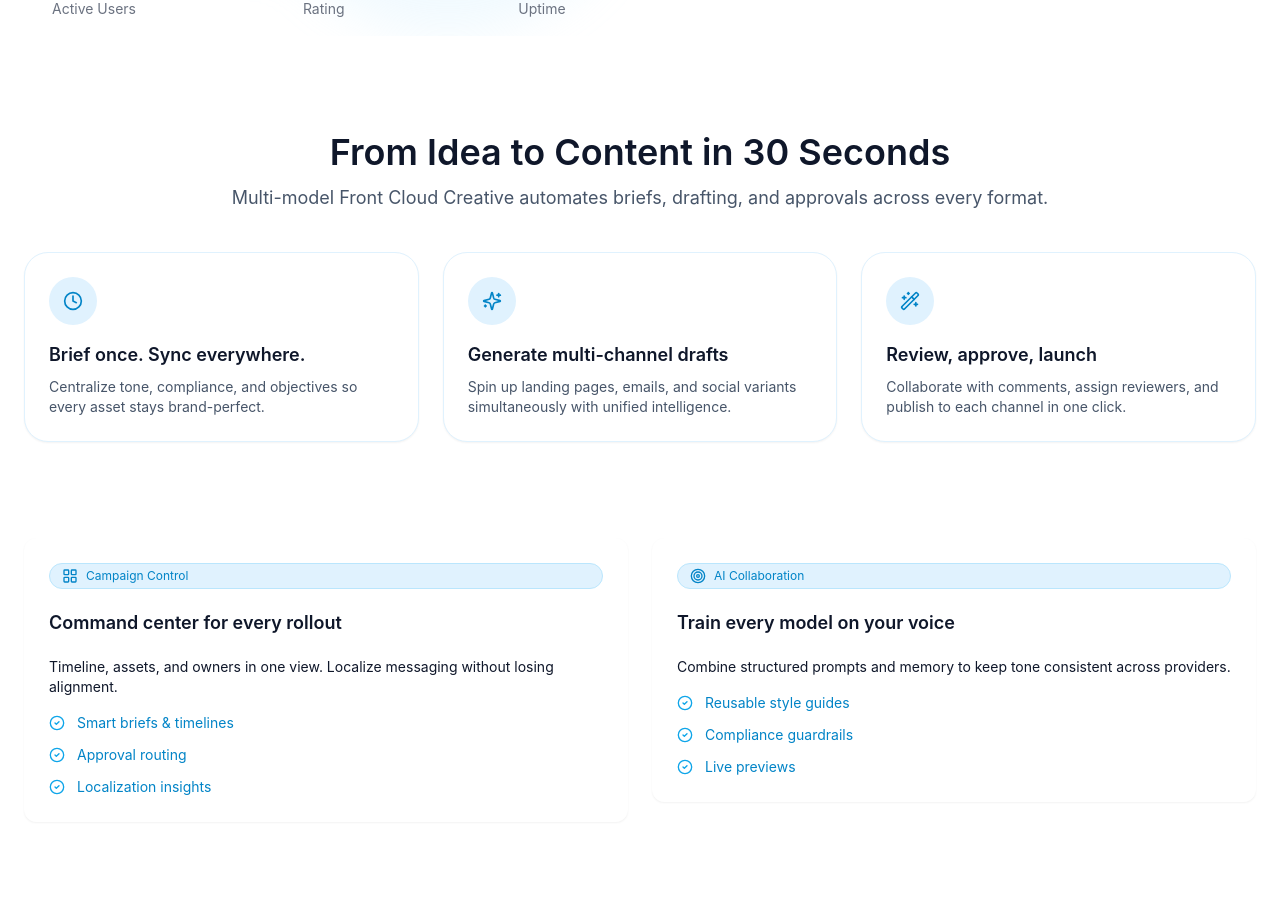
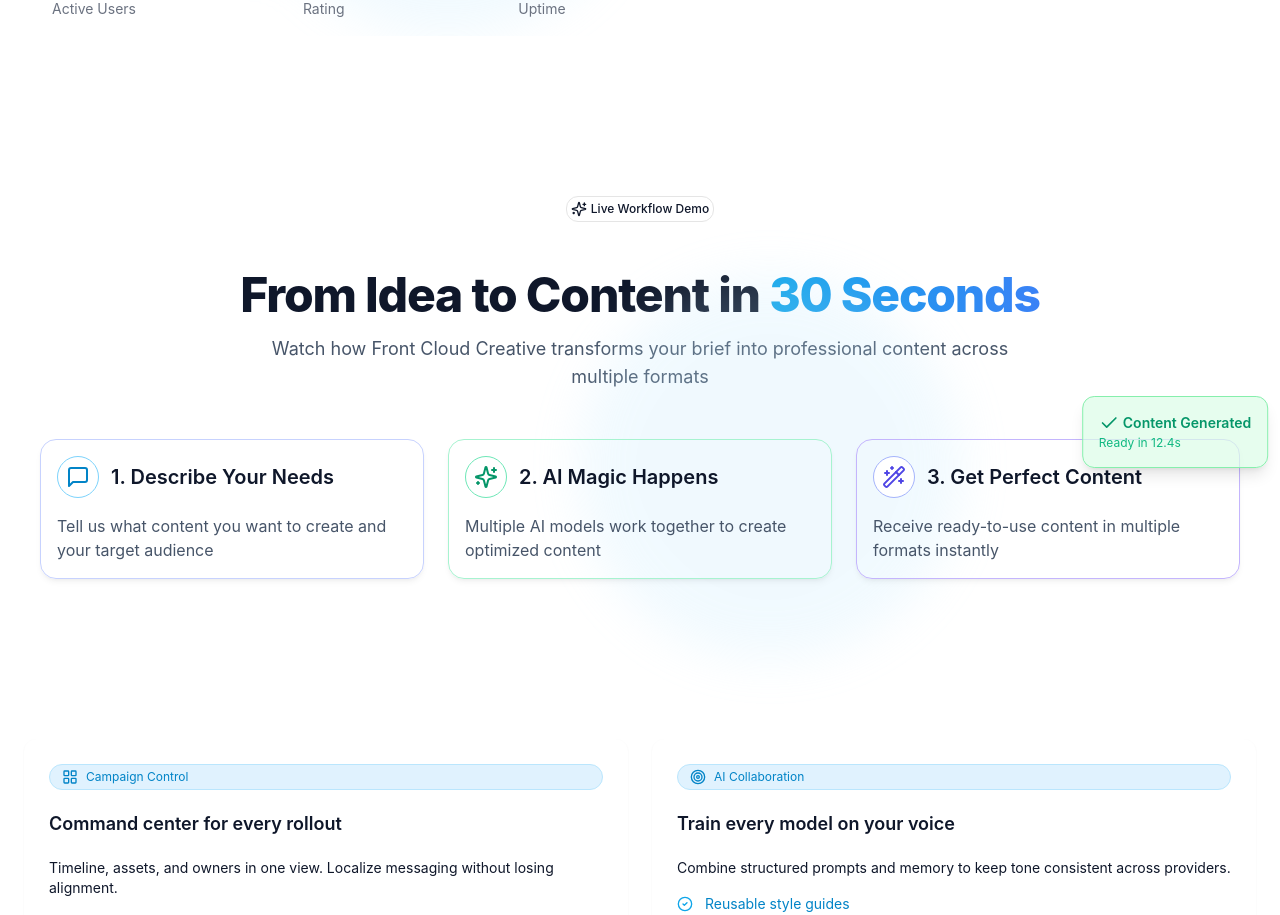
Before and after one commit to creator-cell/font-cloud-creative, a Next.js app in the folder apps/web/: page / in a window 1280 px wide. Shown: the part 860-1775 px from the top of the page. Built offline with nearby package versions, Linux system fonts and the light colour scheme.

Commit message:
Build Live work flow demo

```diff
--- /dev/null
+++ b/apps/web/components/helpers/WorkDemo.tsx
@@ -0,0 +1,148 @@
+import {
+  Check,
+  Sparkles,
+  Wand2,
+  MessageSquare,
+  CheckCircle2,
+} from "lucide-react";
+import React from "react";
+import { motion } from "framer-motion";
+
+const CardTitle = ({ children, className }) => (
+  <h4 className={`text-lg font-semibold ${className}`}>{children}</h4>
+);
+
+const fadeIn = (delay = 0, offset = 40) => ({
+  initial: { opacity: 0, y: offset },
+  whileInView: { opacity: 1, y: 0 },
+  transition: { duration: 0.6, ease: "easeOut", delay },
+  viewport: { once: true, amount: 0.3 },
+});
+
+const WorkDemo = () => {
+  const workflowSteps = [
+    {
+      title: "1. Describe Your Needs",
+      description:
+        "Tell us what content you want to create and your target audience",
+      Icon: MessageSquare,
+      iconColor: "text-sky-600",
+      borderColor: "border-sky-300",
+      bgColor: "bg-white",
+      style: {
+        border: "1px solid #c7d2fe",
+      },
+    },
+    {
+      title: "2. AI Magic Happens",
+      description:
+        "Multiple AI models work together to create optimized content",
+      Icon: Sparkles,
+      iconColor: "text-emerald-600",
+      borderColor: "border-emerald-300",
+      bgColor: "bg-white",
+      style: {
+        border: "1px solid #a7f3d0",
+      },
+    },
+    {
+      title: "3. Get Perfect Content",
+      description: "Receive ready-to-use content in multiple formats instantly",
+      Icon: Wand2,
+      iconColor: "text-indigo-600",
+      borderColor: "border-indigo-300",
+      bgColor: "bg-white",
+      style: {
+        border: "1px solid #c4b5fd",
+      },
+    },
+  ];
+
+  return (
+    <motion.section className="space-y-12 py-16 bg-white" id="workflow-demo">
+      <motion.div
+        className="text-center"
+        {...fadeIn(0.05, 10)}
+        viewport={{ once: true }}
+      >
+        <span className="inline-flex items-center text-xs font-medium border p-1 rounded-xl">
+          <Sparkles className="w-4 h-4 mr-1" />
+          Live Workflow Demo
+        </span>
+      </motion.div>
+
+      <motion.div className="space-y-4 text-center" {...fadeIn(0.1, 20)}>
+        <h1 className="text-5xl font-extrabold tracking-tight text-slate-900">
+          From Idea to Content in{" "}
+          <span className="text-transparent bg-clip-text bg-gradient-to-r from-sky-500 to-blue-500">
+            30 Seconds
+          </span>
+        </h1>
+        <p className="text-lg text-slate-600 max-w-3xl mx-auto">
+          Watch how Front Cloud Creative transforms your brief into professional
+          content across multiple formats
+        </p>
+      </motion.div>
+
+      <div className="relative grid gap-6 md:grid-cols-3 px-4">
+        <div className="absolute inset-0 z-0 opacity-20">
+          <div
+            className="absolute -bottom-20 left-[45%] w-96 h-96 bg-sky-200 rounded-full mix-blend-multiply filter blur-xl animate-blob"
+            style={{ animationDelay: "-2s" }}
+          ></div>
+        </div>
+
+        {workflowSteps.map(
+          ({ title, description, Icon, iconColor, style }, index) => (
+            <motion.div
+              key={title}
+              className="relative rounded-2xl p-4 h-full flex flex-col justify-between"
+              style={{
+                ...style,
+                boxShadow:
+                  "0 4px 6px -1px rgba(0, 0, 0, 0.05), 0 2px 4px -2px rgba(0, 0, 0, 0.05)",
+              }}
+              {...fadeIn(index * 0.15, 20)}
+            >
+              <div>
+                <div className="flex items-center space-x-3 mb-4">
+                  <div
+                    className={`p-2 rounded-full bg-white border ${
+                      iconColor === "text-sky-600"
+                        ? "border-sky-300"
+                        : iconColor === "text-emerald-600"
+                          ? "border-emerald-300"
+                          : "border-indigo-300"
+                    }`}
+                  >
+                    <Icon className={`w-6 h-6 ${iconColor}`} />
+                  </div>
+                  <CardTitle className="text-xl font-bold text-slate-900">
+                    {title}
+                  </CardTitle>
+                </div>
+                <p className="text-base text-slate-600 mt-2">{description}</p>
+              </div>
+
+              {index === 2 && (
+                <div className="absolute -top-2 right-16 p-4 rounded-xl bg-green-100/70 border border-green-300 shadow-lg translate-x-1/2 -translate-y-1/2">
+                  <div className="flex items-center text-emerald-600">
+                    <Check className="w-5 h-5 mr-1" />
+                    <span className="text-sm font-semibold whitespace-nowrap">
+                      Content Generated
+                    </span>
+                  </div>
+                  <p className="text-xs text-emerald-500 mt-0.5 whitespace-nowrap">
+                    Ready in 12.4s
+                  </p>
+                </div>
+              )}
+            </motion.div>
+          )
+        )}
+      </div>
+    </motion.section>
+  );
+};
+
+export default WorkDemo;
--- a/apps/web/components/landing/landing-page.tsx
+++ b/apps/web/components/landing/landing-page.tsx
@@ -29,6 +29,7 @@ import { translations } from "./translations";
 import Header from "../helpers/Header";
 import ChooseUrPlan from "../helpers/ChooseUrPlan";
 import HeroSection from "../helpers/HeroSection";
+import WorkDemo from "../helpers/WorkDemo";
 
 const contentFilterOrder = ["copy", "product", "social"] as const;
 const speedFeatureIcons: LucideIcon[] = [Clock, Sparkles, Wand2];
@@ -298,7 +299,7 @@ export const LandingPage = () => {
         {/* 1st one */}
 
         {/* 2nd one */}
-        <motion.section className="space-y-10" id="solutions" {...fadeIn(0.1)}>
+        {/* <motion.section className="space-y-10" id="solutions" {...fadeIn(0.1)}>
           <motion.div className="space-y-3 text-center" {...fadeIn(0.1, 20)}>
             <h2 className="text-3xl font-semibold text-slate-900 md:text-4xl">
               {copy.speedTitle}
@@ -324,7 +325,8 @@ export const LandingPage = () => {
               </motion.div>
             ))}
           </div>
-        </motion.section>
+        </motion.section> */}
+        <WorkDemo />
         {/* 2nd one */}
 
         {/* 3rd */}
```
